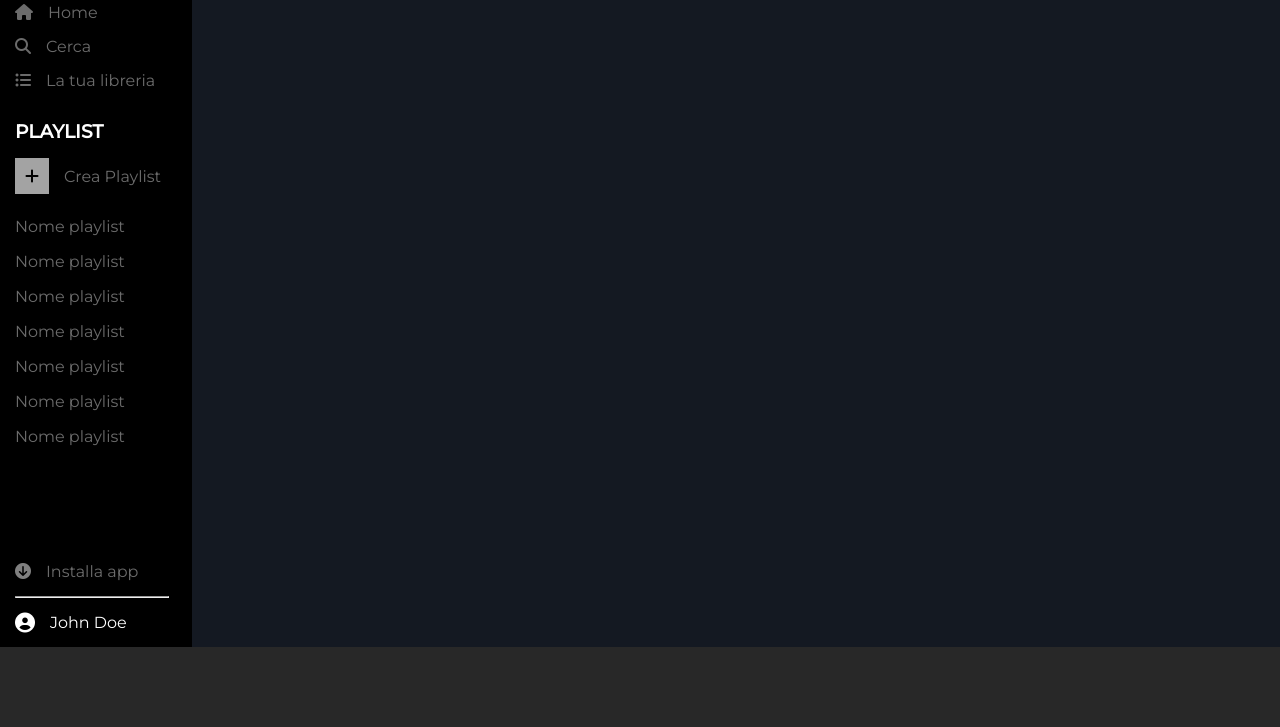
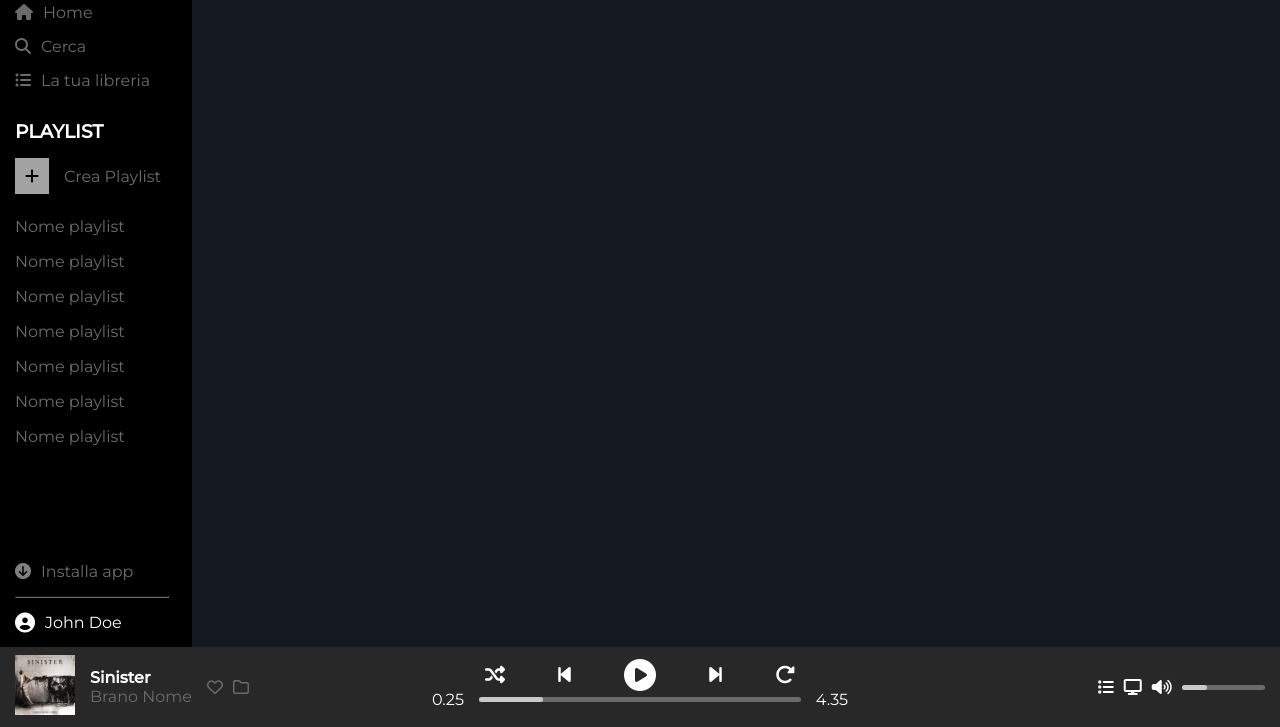
Before and after one commit to PeeperInTheSpace/html-css-spotifyweb, a plain HTML site: page index.html in a window 1280 px wide. Shown: the part 73-800 px from the top of the page. Drawn offline with Linux system fonts and the light colour scheme.

Commit message:
OK Footer

```diff
--- a/css/style.css
+++ b/css/style.css
@@ -16,7 +16,15 @@ button {
 }
 
 i {
-    padding-right: 15px;
+    padding-right: 10px;
+}
+
+h4 {
+color: white;
+}
+
+span {
+    font-weight: 400;
 }
 
 /* HEADER SECTION */
@@ -29,13 +37,13 @@ header {
     z-index: 998;
     background-color: #080b1296;
     width: 100%;
-    height: 7vh;
+    height: 5vh;
 }
 
 .upgradebutton {
     border: solid white 2px;
     border-radius: 30px;
-    padding: 10px;
+    padding: 5px;
     height: min-content;
     background-color: transparent;
     color: white;
@@ -98,7 +106,7 @@ main {
     }
 
     .sidemenu-up span:hover,
-    .sidemenu-up span:hover i {
+    .sidemenu-up i:hover {
         cursor: pointer;
     }
 
@@ -154,7 +162,7 @@ main {
 
     .sidemenu-down hr {
         width: 80%;
-        color: #6b6b6b;
+        border-color: #6b6b6b;
         margin-left: 15px;
     }
 
@@ -178,18 +186,160 @@ main {
 
 /* FOOTER SECTION */
 
-footer {
-    position: fixed;
-    z-index: 999;
-    width: 100vw;
-    height: 15vh;
-    background-color: #282828;
-}
+    /* FOOTER LEFT SECTION */
+
+    footer {
+        display: flex;
+        justify-content: space-between;
+        position: fixed;
+        z-index: 999;
+        width: 100%;
+        height: 10vh;
+        background-color: #282828;
+        padding: 15px;
+    }
+
+    .sub-left {
+        display: flex;
+        align-items: center;
+        width: 33.3%;
+    }
+
+    .sub-left i,
+    .sub-left p {
+        color: #6b6b6b;
+    }
+
+    .album-cover-player {
+        width: 60px;
+        height: 60px;
+        margin-right: 15px;
+    }
+
+    .sub-left-right {
+        display: flex;
+        align-items: center;
+        margin-left: 15px;
+    }
+
+    /* FOOTER MIDDLE SECTION */
+
+    .sub-middle {
+        display: flex;
+        justify-content: space-around;
+        flex-direction: column;
+        width: 33.3%;
+    }
+
+    .sub-middle-top {
+        display: flex;
+        align-items: center;
+        justify-content: space-evenly;
+        color: white;
+        height: 50%;
+    }
+
+    .sub-middle-top i {
+        padding: 0;
+    }
+
+    .sub-middle-bottom {
+        display: flex;
+        justify-content: center;
+        align-items: center;
+        color: white;
+        height: 50%;
+    }
+
+    .playtimebar {
+        width: 80%;
+        margin: 15px 15px;
+        height: 5px;
+        border-radius: 30px;
+        border: transparent;
+        background-color: #6b6b6b;
+    }
+
+    .playtimebar-level {
+        display: flex;
+        width: 20%;
+        height: 5px;
+        border-radius: 30px;
+        border: transparent;
+        background-color: rgba(255, 255, 255, 0.63);
+        justify-content: flex-end;
+        align-items: center;
+    }
+
+    .playtime-cursor {
+        width: 20px;
+        height: 20px;
+        border-radius: 100%;
+        border: 5px solid #ffffffab;
+        background-color: #adff2f;
+        display: none;
+    }
+
+    .playtimebar:hover .playtime-cursor {
+        display: inline;
+    }
+
+    /* FOOTER RIGHT SECTION */
+
+    .sub-right {
+        display: flex;
+        justify-content: flex-end;
+        color: white;
+        width: 33.3%;
+        align-items: center;
+    }
+
+    .volumebar {
+        width: 20%;
+        height: 5px;
+        border-radius: 30px;
+        border: transparent;
+        background-color: #6b6b6b;
+    }
+
+    .volumebar-level {
+        display: flex;
+        width: 30%;
+        height: 5px;
+        border-radius: 30px;
+        border: transparent;
+        background-color: rgba(255, 255, 255, 0.63);
+        justify-content: flex-end;
+        align-items: center;
+    }
+
+    .volume-cursor {
+        width: 20px;
+        height: 20px;
+        border-radius: 100%;
+        border: 5px solid #ffffffab;
+        background-color: #adff2f;
+        display: none;
+    }
+
+    .volumebar:hover .volume-cursor {
+        display: inline;
+    }
+
+
+
+
+
+
+
+
 
 
 /* RESPONSIVE SECTION */
 
 @media screen and (max-width: 864px) {
+
+    /* SIDE MENU SECTION */
 
     .full-logo {
         display: none;
@@ -205,9 +355,29 @@ footer {
     .sidemenu-down hr {
         display: none;
     }
+
+    .fa-house,
+    .fa-magnifying-glass,
+    .fa-list-ul,
+    .fa--circle-arrow-down,
+    .fa-circle-user {
+        transform: scale(1.5);
+    }
+
+    .sidemenu-up,
+    .sidemenu-down {
+        align-items: center;
+    }
+
+    .sub-left-right {
+        flex-direction: column;
+    }
+
 }
 
 @media screen and (min-width: 865px) and (max-width: 992px) {
+
+    /* SIDE MENU SECTION */
 
     .small-logo {
         display: none;
@@ -217,6 +387,8 @@ footer {
 
 @media screen and (min-width: 992px) and (max-width: 1199px) {
 
+    /* SIDE MENU SECTION */
+
     .small-logo {
         display: none;
     }
@@ -225,6 +397,8 @@ footer {
 
 @media screen and (min-width: 1200px) {
 
+    /* SIDE MENU SECTION */
+
     .small-logo {
         display: none;
     }
--- a/index.html
+++ b/index.html
@@ -24,7 +24,7 @@
         <!-- MAIN SECTION -->
 
         <main>
-            <!-- SIDE MENU -->
+            <!-- SIDE MENU SECTION -->
             <section class="sidemenucontainer">
                 <div class="sidemenu-up">
                     <div class="logo">
@@ -81,8 +81,48 @@
         </main>
 
         <footer>
-
-
+            <div class="sub-left">
+                <div>
+                    <img src="img/sinister.jpeg" alt="album-cover-player" class="album-cover-player">
+                </div>
+                <div>
+                    <h4>Sinister</h4>
+                    <p>Brano Nome</p>
+                </div>
+                <div class="sub-left-right">
+                    <i class="fa-regular fa-heart"></i>
+                    <i class="fa-regular fa-folder"></i>
+                </div>
+            </div>
+            <div class="sub-middle">
+                <div class="sub-middle-top">
+                    <i class="fa-solid fa-shuffle fa-lg"></i>
+                    <i class="fa-solid fa-backward-step fa-lg"></i>
+                    <i class="fa-solid fa-circle-play fa-2x"></i>
+                    <i class="fa-solid fa-forward-step fa-lg"></i>
+                    <i class="fa-solid fa-rotate-right fa-lg"></i>
+                </div>
+                <div class="sub-middle-bottom">
+                    <span>0.25</span>
+                    <div class="playtimebar">
+                        <div class="playtimebar-level">
+                            <div class="playtime-cursor">
+                            </div>
+                        </div>
+                    </div>
+                    <span>4.35</span>
+                </div>
+            </div>
+            <div class="sub-right">
+                <i class="fa-solid fa-list"></i>
+                <i class="fa-solid fa-display"></i>
+                <i class="fa-solid fa-volume-high"></i>
+                <div class="volumebar">
+                    <div class="volumebar-level">
+                        <div class="volume-cursor"></div>
+                    </div>
+                </div>
+            </div>
         </footer>
 
     </body>
```
